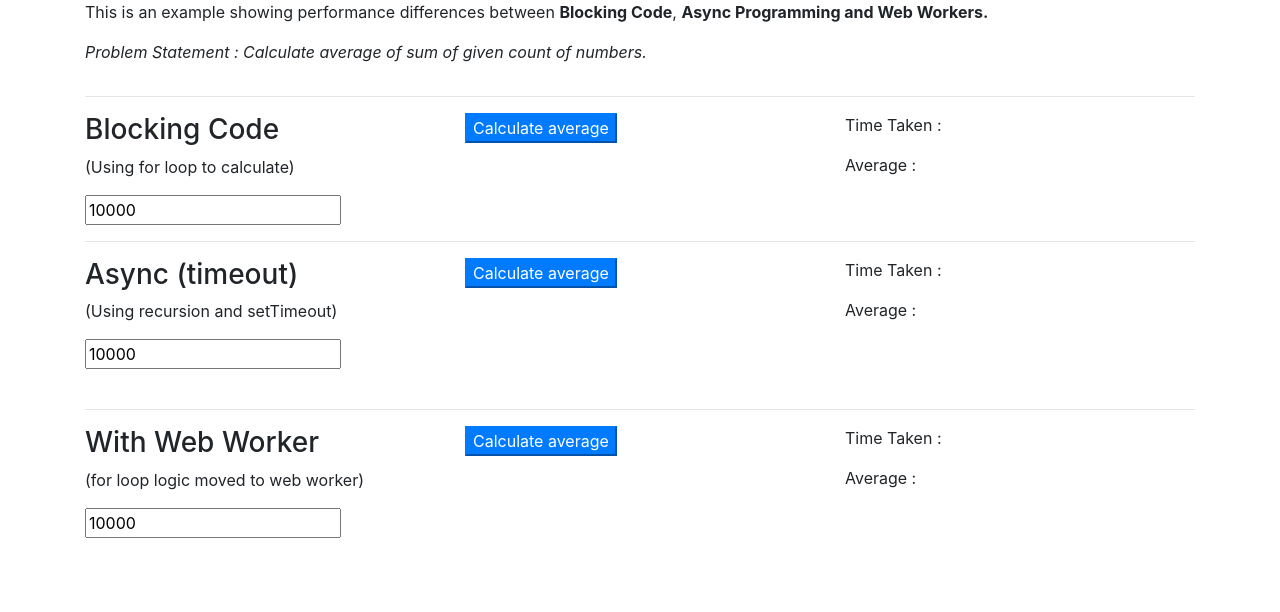
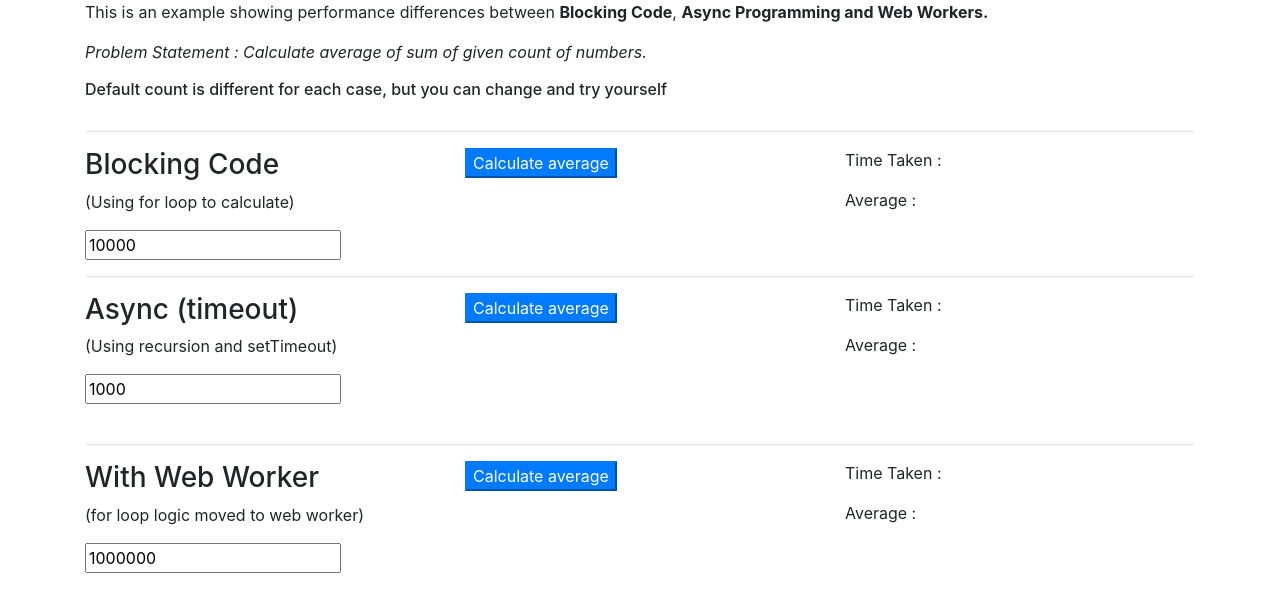
Before and after one commit to bhushangoel/webworker-demo-1, a plain HTML site: page index.html in a window 1280 px wide. Drawn offline with Linux system fonts and the light colour scheme.

```diff
--- a/index.html
+++ b/index.html
@@ -12,7 +12,10 @@
             <p>This is an example showing performance differences between <strong>Blocking Code</strong>, <strong>Async
                 Programming
                 and Web Workers.</strong></p>
-            <p><i>Problem Statement : Calculate average of sum of given count of numbers.</i></p>
+            <p>
+                <i>Problem Statement : Calculate average of sum of given count of numbers.</i>
+                <h6>Default count is different for each case, but you can change and try yourself</h6>
+            </p>
         </div>
     </div>
 
--- a/scripts/async-timeout.js
+++ b/scripts/async-timeout.js
@@ -1,6 +1,6 @@
 (() => {
 
-    document.getElementById('valueAsync').value = 10000;
+    document.getElementById('valueAsync').value = 1000;
     showProgressAsync = () => {
         document.getElementById('timeAsync').innerHTML = '';
         document.getElementById('avgAsync').innerHTML = '';
--- a/scripts/main.js
+++ b/scripts/main.js
@@ -1,5 +1,5 @@
 (() => {
-    document.getElementById('value').value = 10000;
+    document.getElementById('value').value = 1000000;
 
     showProgress = () => {
         document.getElementById('time').innerHTML = '';
```
